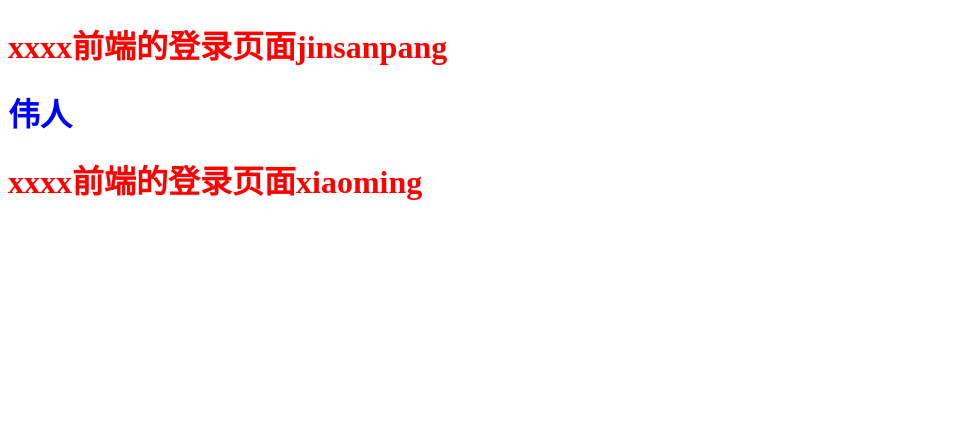
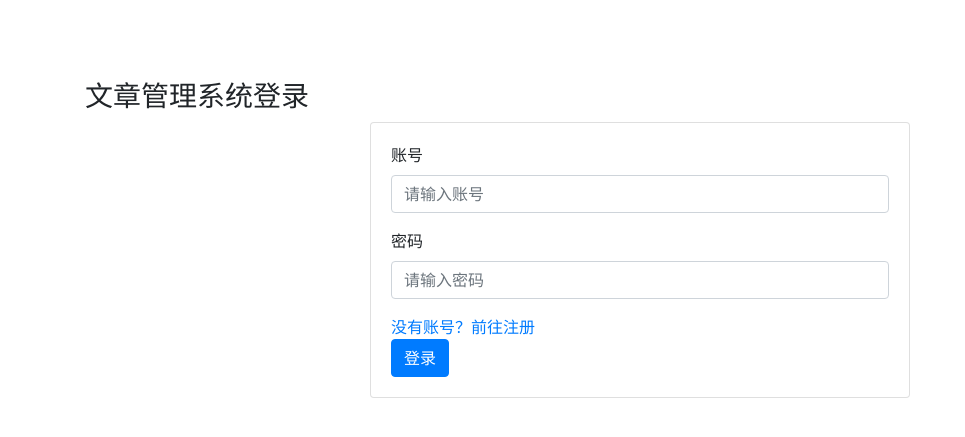
Before and after one commit to avine1003/MovieProject, a Flask app: page /home/login in a window 1280 px wide. Shown: the top 437 px of the page, without its empty margins (0-965 px from the left). Run offline with Flask 2, Linux system fonts and the light colour scheme; some libraries are stand-ins or nearby versions.

Commit message:
添加静态资源

```diff
--- a/app/__init__.py
+++ b/app/__init__.py
@@ -12,7 +12,7 @@ app.register_blueprint(admin_blueprint, url_prefix='/admin')
 
 @app.route('/')
 def index():
-    return render_template('index.html')
+    return render_template('home/index.html')
 
 
 #################### SQLALCHEMY START ###########
--- a/app/home/views.py
+++ b/app/home/views.py
@@ -1,6 +1,4 @@
 # -*- coding: utf-8 -*-
-
-
 __author__ = "wuyou"
 __date__ = "2018/5/18 9:37"
 
@@ -11,16 +9,12 @@ from . import home
 
 @home.route('/')
 def index():
-    return "<h1 style='color:green'>home主页面</h1>"
+    return render_template('home/index.html')
 
 
 @home.route('/login')
 def home_login():
-    mlist = [{'name': 'jinsanpang'},
-             {'name': 'maozhuxi'},
-             {'name': 'xiaoming'}
-             ]
-    return render_template('home/login.html', mlist=mlist)
+   return render_template("home/login.html")
 
 
 @home.route("/add_user/<string:username>/<string:email>/<string:address>")
--- a/app/templates/home/login.html
+++ b/app/templates/home/login.html
@@ -1,16 +1,57 @@
 <!DOCTYPE html>
-<html lang="en">
+<html lang="zh-CN">
 <head>
     <meta charset="UTF-8">
-    <title>前端页面</title>
+    <meta http-equiv="X-UA-Compatible" content="IE=edge">
+    <meta name="renderer" content="webkit">
+    <meta http-equiv="X-UA-Compatible" content="IE=edge">
+    <meta name="viewport" content="width=device-width, initial-scale=1 , user-scalable=no">
+    <title>登陆页面</title>
+    <link rel="stylesheet" type="text/css" href="{{url_for('static', filename='base/css/bootstrap.min.css')}}">
+    <link rel="stylesheet" href="{{url_for('static', filename='base/css/animate.css')}}">
 </head>
 <body>
-{% for user in mlist %}
-    {% if user.name == 'maozhuxi' %}
-        <h1 style="color: blue">伟人</h1>
-    {% else %}
-    <h1 style="color: red">xxxx前端的登录页面{{ user.name }}</h1>
-    {% endif %}
-{% endfor %}
+
+<!--
+<h1 style="color: #008200;">欢迎访问登陆页面</h1>
+-->
+
+<div class="container" style="margin-top: 80px;">
+        <div class="row">
+            <div class="col-md-12">
+                <h3 >文章管理系统登录</h3>
+            </div>
+            <div class="col-md-6 offset-md-3">
+                <div class="card">
+
+                    <div class="card-body">
+                            <form >
+                                <div class="form-group">
+                                    <label>账号</label>
+                                    <input type="text" class="form-control" placeholder="请输入账号" required>
+                                </div>
+                                 <div class="form-group">
+                                    <label>密码</label>
+                                    <input type="password" class="form-control" placeholder="请输入密码" required>
+                                </div>
+                                <a href="/register/">没有账号？前往注册</a>
+                                <br>
+                                <a class="btn btn-primary" href="/art/list/" >登录</a>
+
+                            </form>
+                    </div>
+                </div>
+            </div>
+        </div>
+</div>
+
+
+<!--底部-->
+<script src="{{url_for('static', filename='base/js/jquery.min.js')}}"></script>
+<script src="{{url_for('static', filename='base/js/bootstrap.min.js')}}"></script>
+<script src="{{url_for('static', filename='base/js/jquery.singlePageNav.min.js')}}"></script>
+<script src="{{url_for('static', filename='base/js/wow.min.js')}}"></script>
+<script src="{{url_for('static', filename='lazyload/jquery.lazyload.min.js')}}"></script>
+
 </body>
 </html>
--- a/db_control.py
+++ b/db_control.py
@@ -2,7 +2,7 @@
 __author__ = "wuyou"
 __date__ = "2018/5/18 15:39"
 
-from app import db, app
+from app import db
 from app.models import UserInfo
 
 def create_database():
```
Also changed, not shown: app/models.py (+62 -8 lines).
